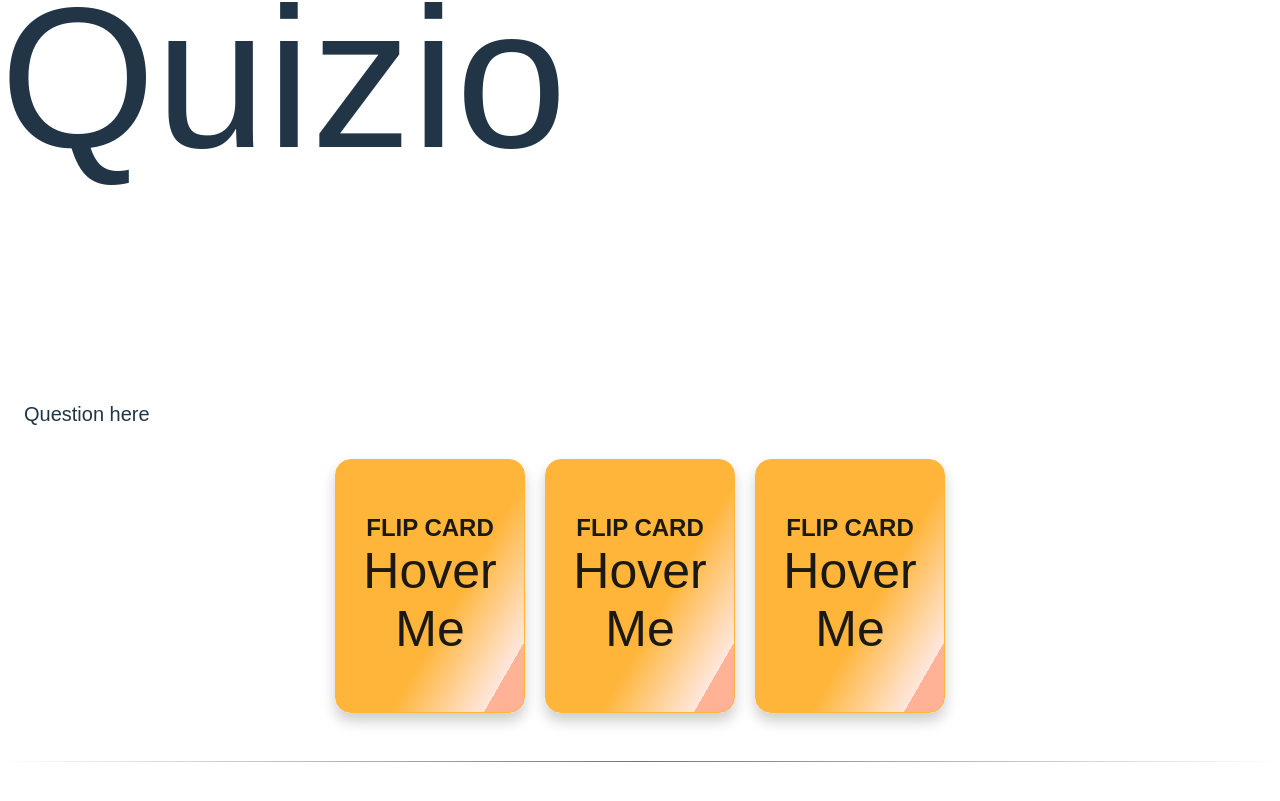
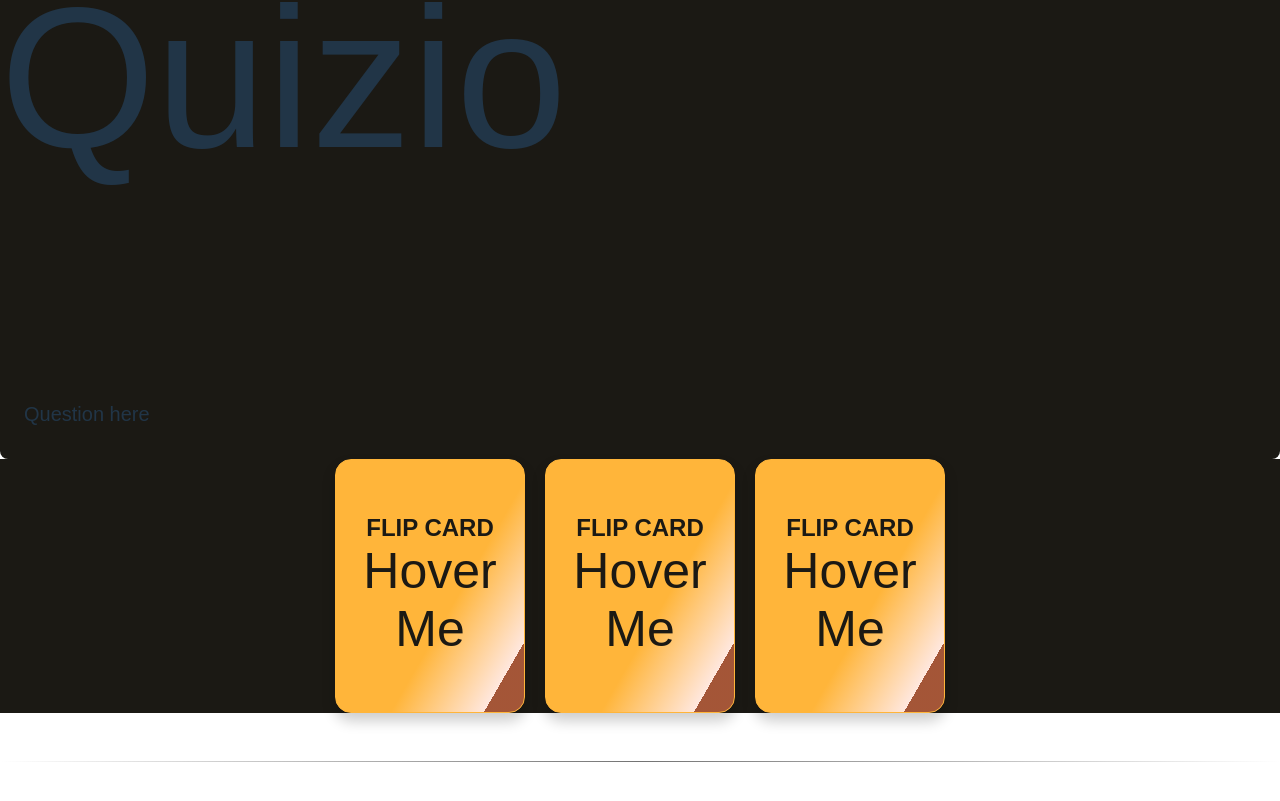
Before and after one commit to Niamh-Codes/tech_titans, a React (Vite) app: page / in a window 1280 px wide. Shown: the part 1919-2720 px from the top of the page. Built offline with nearby package versions, Linux system fonts and the light colour scheme; a web font is replaced by a local one.

Commit message:
adding background colour to quiz component

```diff
--- a/src/App.css
+++ b/src/App.css
@@ -3,6 +3,7 @@
   margin: 0 auto;
   padding: 2rem;
   text-align: center;
+
 }
 
 .logo {
--- /dev/null
+++ b/src/components/Divider.css
@@ -0,0 +1,5 @@
+hr {
+    color: #FFB53A;
+    background-color: #FFB53A;
+    height: 1px;
+}
--- a/src/components/Divider.jsx
+++ b/src/components/Divider.jsx
@@ -1,4 +1,5 @@
 import React from "react";
+import "./Divider.css";
 
 function Divider () {
     return (
--- a/src/components/MainSearch.jsx
+++ b/src/components/MainSearch.jsx
@@ -4,7 +4,7 @@ import "./MainSearch.css"
 
  function MainSearch () {
     return (
-      <>
+      <div style={{ backgroundColor: '#1B1914'}}>
 
         <nav id="search-div"
   className="relative flex w-full flex-wrap items-center justify-between bg-zinc-50 py-2 shadow-dark-mild dark:bg-neutral-700 lg:py-4">
@@ -33,7 +33,7 @@ import "./MainSearch.css"
     </button>
   </div>
 </nav>
-      </>
+      </div>
     )
   };
 
--- a/src/components/Quiz.jsx
+++ b/src/components/Quiz.jsx
@@ -5,8 +5,8 @@ import AnswerCard from "./AnswerCard";
     return (
         <>
 
-            <div
-  className="block rounded-lg bg-white shadow-secondary-1 dark:bg-surface-dark">
+            <div style={{ backgroundColor: '#1B1914'}}
+  className="block rounded-lg shadow-secondary-1 dark:bg-surface-dark">
   <a href="#!">
   </a>
     <h1>Quizio</h1>
@@ -14,7 +14,7 @@ import AnswerCard from "./AnswerCard";
     <h5 className="mb-2 text-xl font-medium leading-tight">Question here</h5>
   </div>
 </div>
-<div className="answer-section flex justify-center space-x-5 ">
+<div style={{ backgroundColor: '#1B1914'}}className="answer-section flex justify-center space-x-5">
       <AnswerCard />
       <AnswerCard />
       <AnswerCard />
```
